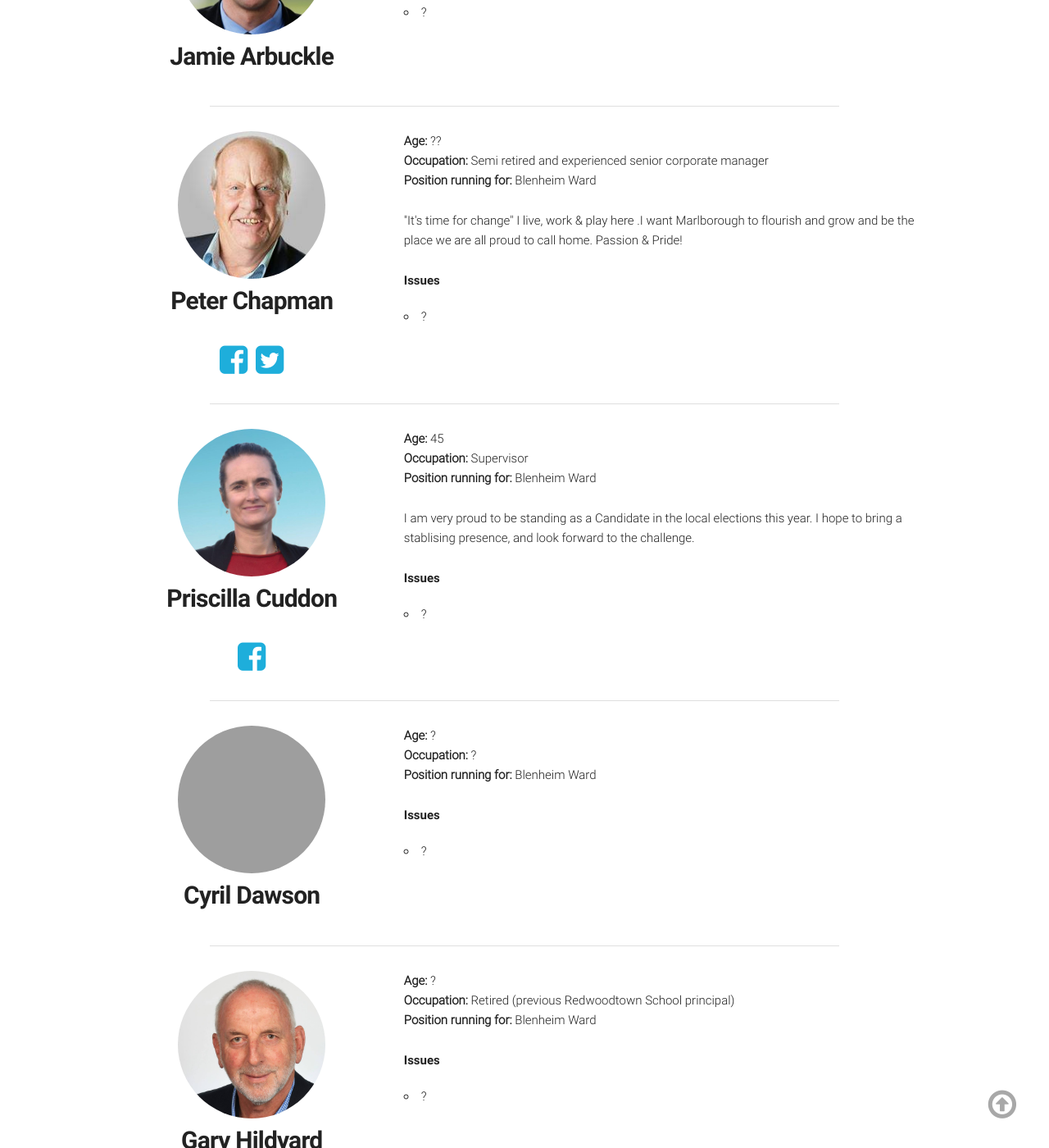
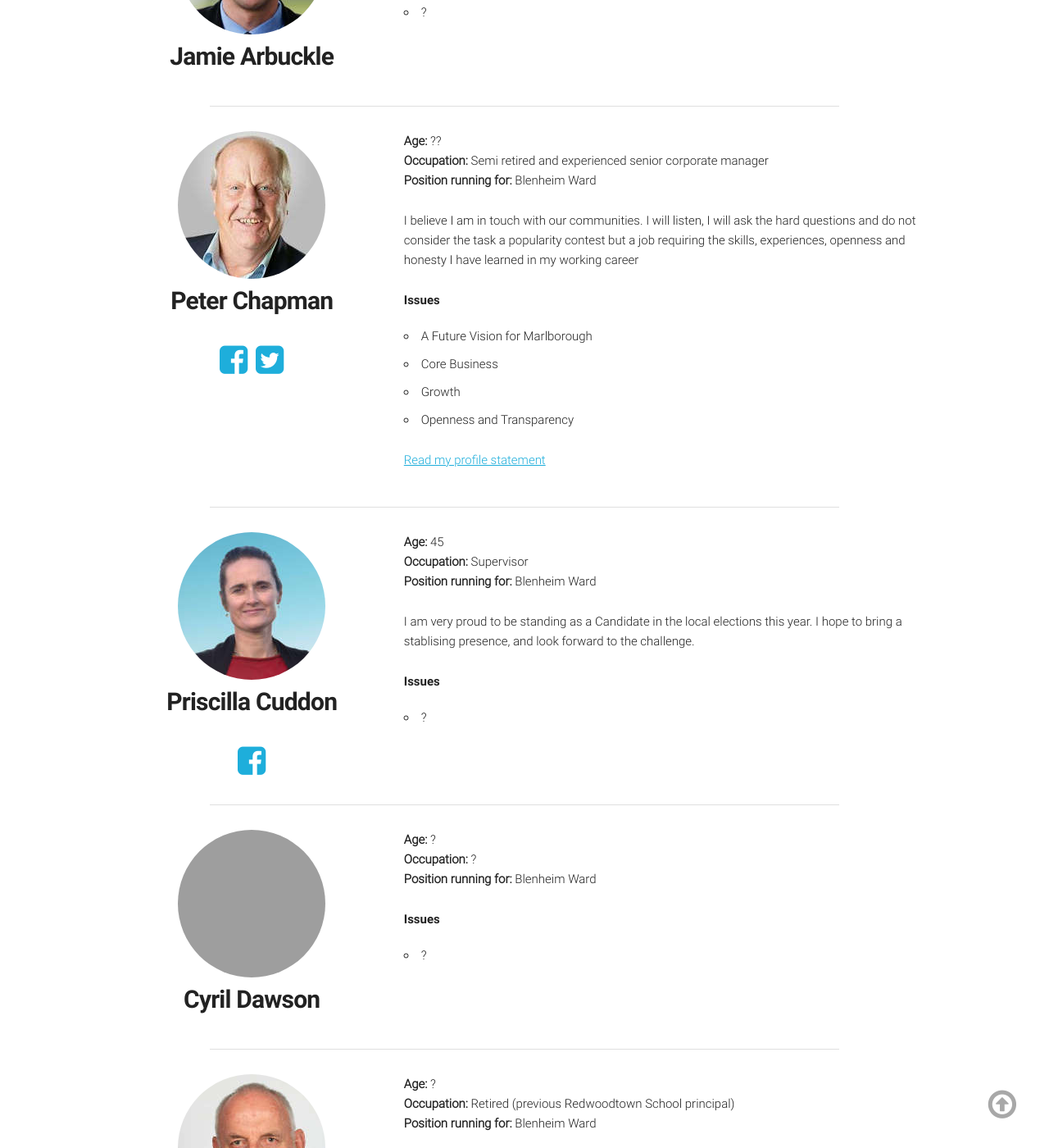
Before and after one commit to mattybrown/yourCouncil, a Jekyll site: the page built from index.html, in a window 1280 px wide and 1400 px high, scrolled down 5157 px. Shown: the whole window at 82% size. Built offline with Jekyll 4.4.1, drawn with Linux system fonts in a browser that asks for light colours; nearby versions of some CDN libraries; some of the changed text lies outside the part shown; grey boxes are pictures that could not be loaded.

Commit message:
Added alt tages, compressed images, added candidate details, removed black from behind ads, added some profiles

```diff
--- a/css/custom.css
+++ b/css/custom.css
@@ -72,7 +72,6 @@
   .ad-placement-mobile{
     width:300px;
     height:120px;
-    background: #000;
     margin:20px auto 0 auto;
     display:block;
   }
@@ -90,7 +89,6 @@
   .ad-placement-mobile{
     width:300px;
     height:120px;
-    background: #000;
     margin:20px auto 0 auto;
     display:block;
   }
@@ -107,7 +105,6 @@
   .ad-placement-tablet{
     width:550px;
     height:120px;
-    background: #000;
     margin:20px auto 0 auto;
     display:block;
   }
@@ -124,7 +121,6 @@
   .ad-placement-large{
     width:750px;
     height:120px;
-    background: #000;
     margin:20px auto 0 auto;
     display:block;
   }
--- a/index.html
+++ b/index.html
@@ -6,7 +6,7 @@
   <h2 class="title">
     Your Council, Marlborough
   </h2>
-  <p class="head-text">This site is intended to compile information on candidates running for the Marlborough local election using published information from many sources including facebook, wikipedia, <a href="http://www.stuff.co.nz/marlborough-express" target="_blank">the Marlborough Express</a>, the <a href="http://www.electionz.com/LGENominations/ELT53MA16_candidates.htm" target="_blank">MDC nominations list</a> and individual candidates websites.</p>
+  <p class="head-text">This site is intended to compile information on candidates running for the Marlborough local election using published information from many sources including facebook, wikipedia, <a href="http://www.stuff.co.nz/marlborough-express" target="_blank" alt="the Marlborough Express">the Marlborough Express</a>, the <a href="http://www.electionz.com/LGENominations/ELT53MA16_candidates.htm" target="_blank" alt="MDC nominations list">MDC nominations list</a> and individual candidates websites.</p>
   <p>
     If you are a candidate and would like to update or contribute information for this site, please email me at <a href="mailto:brownprobable@gmail.com">brownprobable@gmail.com</a>
   </p>
@@ -19,10 +19,10 @@
 
   <h3 id="mayoral">Mayoral Candidates</h3>
   <div class="divider"></div>
-  <div class="row">
+  <div class="row" id="john-davis">
 
     <div class="four columns face">
-      <img src="images/john-davis.jpg" class="img-circle" />
+      <img src="images/john-davis.jpg" class="img-circle" alt="John Davis" />
       <h4>John Davis</h4>
       <!--<div class="row social-icons">
         <a href="#" target="_blank"><i class="fa fa-facebook-square"></i></a>
@@ -41,20 +41,20 @@
       </ul>
       <h6>Media</h6>
       <ul>
-        <li><a href="http://www.stuff.co.nz/marlborough-express/news/82969974/Property-developer-John-Davis-to-run-for-Marlborough-mayoralty" target="_blank">Property developer John Davis to run for Marlborough mayoralty </a> - Marlborough Express, August 9 2016</li>
+        <li><a href="http://www.stuff.co.nz/marlborough-express/news/82969974/Property-developer-John-Davis-to-run-for-Marlborough-mayoralty" target="_blank" alt="Property developer John Davis to run for Marlborough mayoralty - Marlborough Express, August 9 2016">Property developer John Davis to run for Marlborough mayoralty </a> - Marlborough Express, August 9 2016</li>
       </ul>
     </div>
   </div>
   <div class="divider"></div>
-  <div class="row">
+  <div class="row" id="brian-dawson">
 
     <div class="four columns face">
-      <img src="images/bryan-dawson.jpg" class="img-circle" />
+      <img src="images/bryan-dawson.jpg" class="img-circle" alt="Brian Dawson" />
       <h4>Brian Dawson</h4>
       <div class="row social-icons">
-        <a href="https://www.facebook.com/BrianDawsonNZ/" target="_blank"><i class="fa fa-facebook-square"></i></a>
-        <a href="https://twitter.com/BrianDawsonNZ" target="_blank"><i class="fa fa-twitter-square"></i></a>
-        <a href="http://www.briandawson.co.nz/" class="button button-primary" target="_blank"><i class="fa fa-external-link-square"></i> Website</a>
+        <a href="https://www.facebook.com/BrianDawsonNZ/" target="_blank" alt="Brian Dawson's Facebook page"><i class="fa fa-facebook-square"></i></a>
+        <a href="https://twitter.com/BrianDawsonNZ" target="_blank" alt="Brian Dawson's Twitter"><i class="fa fa-twitter-square"></i></a>
+        <a href="http://www.briandawson.co.nz/" class="button button-primary" target="_blank" alt="Brian Dawson's website"><i class="fa fa-external-link-square"></i> Website</a>
       </div>
     </div>
     <div class="eight columns">
@@ -72,18 +72,18 @@
       </ul>
       <h6>Media</h6>
       <ul>
-        <li><a href="http://www.stuff.co.nz/marlborough-express/news/82195924/Councillor-Brian-Dawson-launches-bid-for-Marlborough-mayoralty" target="_blank">Councillor Brian Dawson launches bid for Marlborough mayoralty </a> - Marlborough Express, July 18 2016</li>
+        <li><a href="http://www.stuff.co.nz/marlborough-express/news/82195924/Councillor-Brian-Dawson-launches-bid-for-Marlborough-mayoralty" target="_blank" alt="Councillor Brian Dawson launches bid for Marlborough mayoralty - Marlborough Express, July 18 2016">Councillor Brian Dawson launches bid for Marlborough mayoralty </a> - Marlborough Express, July 18 2016</li>
       </ul>
     </div>
   </div>
   <div class="divider"></div>
-  <div class="row">
+  <div class="row" id="colin-king">
     <div class="four columns face">
-      <img src="images/colin-king.jpg" class="img-circle" />
+      <img src="images/colin-king.jpg" class="img-circle" alt="Colin King" />
       <h4>Colin King</h4>
       <div class="row social-icons">
-        <a href="https://www.facebook.com/colinkingformayor" target="_blank"><i class="fa fa-facebook-square"></i></a>
-        <a href="http://colinking.co.nz/" class="button button-primary" target="_blank"><i class="fa fa-external-link-square"></i> Website</a>
+        <a href="https://www.facebook.com/colinkingformayor" target="_blank" alt="Colin King's Facebook page"><i class="fa fa-facebook-square"></i></a>
+        <a href="http://colinking.co.nz/" class="button button-primary" target="_blank" alt="Colin King's website"><i class="fa fa-external-link-square"></i> Website</a>
       </div>
     </div>
     <div class="eight columns">
@@ -97,20 +97,20 @@
       </ul>
       <h6>Media</h6>
       <ul>
-        <li><a href="http://www.stuff.co.nz/marlborough-express/news/79502423/Colin-King-confirms-bid-to-become-Marlboroughs-mayor" target="_blank">Colin King confirms bid to become Marlborough's mayor </a> - Marlborough Express, May 3 2016</li>
+        <li><a href="http://www.stuff.co.nz/marlborough-express/news/79502423/Colin-King-confirms-bid-to-become-Marlboroughs-mayor" target="_blank" alt="Colin King confirms bid to become Marlborough's mayor - Marlborough Express, May 3 2016">Colin King confirms bid to become Marlborough's mayor </a> - Marlborough Express, May 3 2016</li>
       </ul>
     </div>
   </div>
   <div class="divider"></div>
 
-  <div class="row">
+  <div class="row" id="john-leggett">
     <div class="four columns face">
-      <img src="images/john-leggett.jpg" class="img-circle" />
+      <img src="images/john-leggett.jpg" class="img-circle" alt="John Leggett" />
       <h4>John Leggett</h4>
       <div class="row social-icons">
-        <a href="https://www.facebook.com/johnleggett4mayor" target="_blank"><i class="fa fa-facebook-square"></i></a>
+        <a href="https://www.facebook.com/johnleggett4mayor" target="_blank" alt="John Leggett's Facebook page"><i class="fa fa-facebook-square"></i></a>
         <!--<a href="#" target="_blank"><i class="fa fa-twitter-square"></i></a>-->
-        <a href="http://www.johnleggett.co.nz/" class="button button-primary" target="_blank"><i class="fa fa-external-link-square"></i> Website</a>
+        <a href="http://www.johnleggett.co.nz/" class="button button-primary" target="_blank" alt="John Leggett's website"><i class="fa fa-external-link-square"></i> Website</a>
       </div>
     </div>
     <div class="eight columns">
@@ -127,7 +127,7 @@
       </ul>
       <h6>Media</h6>
       <ul>
-        <li><a href="http://www.stuff.co.nz/marlborough-express/news/75767175/Councillor-estate-agent-and-former-MP-considering-Marlborough-mayoralty" target="_blank">Councillor, estate agent and former MP considering Marlborough mayoralty </a> - Marlborough Express, January 12 2016</li>
+        <li><a href="http://www.stuff.co.nz/marlborough-express/news/75767175/Councillor-estate-agent-and-former-MP-considering-Marlborough-mayoralty" target="_blank" alt="Councillor, estate agent and former MP considering Marlborough mayoralty - Marlborough Express, January 12 2016">Councillor, estate agent and former MP considering Marlborough mayoralty </a> - Marlborough Express, January 12 2016</li>
       </ul>
     </div>
   </div>
@@ -137,9 +137,9 @@
   <div class="divider"></div>
   <h3 id="msw">Marlborough Sounds Ward</h3>
   <div class="divider"></div>
-  <div class="row">
+  <div class="row" id="laurence-etheredge">
     <div class="four columns face">
-      <img src="images/laurence-etheredge.jpg" class="img-circle" />
+      <img src="images/laurence-etheredge.jpg" class="img-circle" alt="Laurence Etheredge" />
       <h4>Laurence Etheredge</h4>
       <!--<div class="row social-icons">
         <a href="#" target="_blank"><i class="fa fa-facebook-square"></i></a>
@@ -159,9 +159,9 @@
     </div>
   </div>
   <div class="divider"></div>
-  <div class="row">
+  <div class="row" id="trevor-hook">
     <div class="four columns face">
-      <img src="images/trevor-hook.jpg" class="img-circle" />
+      <img src="images/trevor-hook.jpg" class="img-circle" alt="Trevor Hook" />
       <h4>Trevor Hook</h4>
       <!--<div class="row social-icons">
         <a href="#" target="_blank"><i class="fa fa-facebook-square"></i></a>
@@ -181,9 +181,9 @@
     </div>
   </div>
   <div class="divider"></div>
-  <div class="row">
+  <div class="row" id="david-oddie">
     <div class="four columns face">
-      <img src="images/david-oddie.jpg" class="img-circle" />
+      <img src="images/david-oddie.jpg" class="img-circle" alt="David Oddie" />
       <h4>David Oddie</h4>
       <!--<div class="row social-icons">
         <a href="#" target="_blank"><i class="fa fa-facebook-square"></i></a>
@@ -203,9 +203,9 @@
     </div>
   </div>
   <div class="divider"></div>
-  <div class="row">
+  <div class="row" id="nadine-taylor">
     <div class="four columns face">
-      <img src="images/nadine-taylor.jpg" class="img-circle" />
+      <img src="images/nadine-taylor.jpg" class="img-circle" alt="Nadine Taylor" />
       <h4>Nadine Taylor</h4>
       <!--<div class="row social-icons">
         <a href="#" target="_blank"><i class="fa fa-facebook-square"></i></a>
@@ -229,9 +229,9 @@
   <h3 id="waw">Wairau-Awatere Ward</h3>
   <div class="divider"></div>
 
-  <div class="row">
+  <div class="row" id="cynthia-brooks">
     <div class="four columns face">
-      <img src="images/cynthia-brooks.jpg" class="img-circle" />
+      <img src="images/cynthia-brooks.jpg" class="img-circle" alt="Cynthia Brooks" />
       <h4>Cynthia Brooks</h4>
       <!--<div class="row social-icons">
         <a href="#" target="_blank"><i class="fa fa-facebook-square"></i></a>
@@ -252,9 +252,9 @@
   </div>
   <div class="divider"></div>
 
-  <div class="row">
+  <div class="row" id="geoff-evans">
     <div class="four columns face">
-      <img src="images/geoff-evans.jpg" class="img-circle" />
+      <img src="images/geoff-evans.jpg" class="img-circle" alt="Geoff Evans" />
       <h4>Geoff Evans</h4>
       <!--<div class="row social-icons">
         <a href="#" target="_blank"><i class="fa fa-facebook-square"></i></a>
@@ -278,14 +278,14 @@
   <h3 id="bw">Blenheim Ward</h3>
   <div class="divider"></div>
 
-  <div class="row">
+  <div class="row" id="jenny-andrews">
     <div class="four columns face">
-      <img src="images/jenny-andrews.jpg" class="img-circle" />
+      <img src="images/jenny-andrews.jpg" class="img-circle" alt="Jenny Andrews" />
       <h4>Jenny Andrews</h4>
       <div class="row social-icons">
         <!--<a href="#" target="_blank"><i class="fa fa-facebook-square"></i></a>
         <a href="#" target="_blank"><i class="fa fa-twitter-square"></i></a>-->
-        <a href="http://jennyandrewscelebrant.weebly.com/" class="button button-primary" target="_blank"><i class="fa fa-external-link-square"></i> Website</a>
+        <a href="http://jennyandrewscelebrant.weebly.com/" class="button button-primary" target="_blank" alt="Jenny Andrews' website"><i class="fa fa-external-link-square"></i> Website</a>
       </div>
     </div>
     <div class="eight columns">
@@ -300,9 +300,9 @@
     </div>
   </div>
   <div class="divider"></div>
-  <div class="row">
+  <div class="row" id="jamie-arbuckle">
     <div class="four columns face">
-      <img src="images/jamie-arbuckle.jpg" class="img-circle" />
+      <img src="images/jamie-arbuckle.jpg" class="img-circle" alt="Jamie Arbuckle" />
       <h4>Jamie Arbuckle</h4>
       <!--<div class="row social-icons">
         <a href="#" target="_blank"><i class="fa fa-facebook-square"></i></a>
@@ -322,13 +322,13 @@
     </div>
   </div>
   <div class="divider"></div>
-  <div class="row">
+  <div class="row" id="peter-chapman">
     <div class="four columns face">
-      <img src="images/peter-chapman.jpg" class="img-circle" />
+      <img src="images/peter-chapman.jpg" class="img-circle" alt="Peter Chapman" />
       <h4>Peter Chapman</h4>
       <div class="row social-icons">
-        <a href="https://www.facebook.com/Pete5755/" target="_blank"><i class="fa fa-facebook-square"></i></a>
-        <a href="https://twitter.com/jazz5755" target="_blank"><i class="fa fa-twitter-square"></i></a>
+        <a href="https://www.facebook.com/Pete5755/" target="_blank" alt="Peter Chapman's Facebook page"><i class="fa fa-facebook-square"></i></a>
+        <a href="https://twitter.com/jazz5755" target="_blank" alt="Peter Chapman's Twitter"><i class="fa fa-twitter-square"></i></a>
         <!--<a href="#" class="button button-primary" target="_blank"><i class="fa fa-external-link-square"></i> Website</a>-->
       </div>
     </div>
@@ -336,20 +336,24 @@
       <p><strong>Age:</strong> ??<br />
       <strong>Occupation:</strong> Semi retired and experienced senior corporate manager<br />
       <strong>Position running for:</strong> Blenheim Ward</p>
-      <p>"It's time for change" I live, work & play here .I want Marlborough to flourish and grow and be the place we are all proud to call home. Passion & Pride!</p>
+      <p>I believe I am in touch with our communities. I will listen, I will ask the hard questions and do not consider the task a popularity contest but a job requiring the skills, experiences, openness and honesty I have learned in my working career</p>
       <h6>Issues</h6>
       <ul>
-        <li>?</li>
+        <li>A Future Vision for Marlborough</li>
+        <li>Core Business</li>
+        <li>Growth</li>
+        <li>Openness and Transparency</li>
       </ul>
+      <p><a href="{{ site.url }}/peter-chapman/" alt="Profile Statement">Read my profile statement</a></p>
     </div>
   </div>
   <div class="divider"></div>
-  <div class="row">
+  <div class="row" id="priscilla-cuddon">
     <div class="four columns face">
-      <img src="images/priscilla-cuddon.jpg" class="img-circle" />
+      <img src="images/priscilla-cuddon.jpg" class="img-circle" alt="Priscilla Cuddon" />
       <h4>Priscilla Cuddon</h4>
       <div class="row social-icons">
-        <a href="https://www.facebook.com/cuddon2016" target="_blank"><i class="fa fa-facebook-square"></i></a>
+        <a href="https://www.facebook.com/cuddon2016" target="_blank" alt="Priscilla Cuddon's Facebook page"><i class="fa fa-facebook-square"></i></a>
         <!--<a href="#" target="_blank"><i class="fa fa-twitter-square"></i></a>
         <a href="#" class="button button-primary" target="_blank"><i class="fa fa-external-link-square"></i> Website</a>-->
       </div>
@@ -367,9 +371,9 @@
     </div>
   </div>
   <div class="divider"></div>
-  <div class="row">
+  <div class="row" id="cyril-dawson">
     <div class="four columns face">
-      <img src="images/cyril-dawson.jpg" class="img-circle" />
+      <img src="images/cyril-dawson.jpg" class="img-circle" alt="Cyril Dawson" />
       <h4>Cyril Dawson</h4>
       <!--<div class="row social-icons">
         <a href="#" target="_blank"><i class="fa fa-facebook-square"></i></a>
@@ -389,9 +393,9 @@
     </div>
   </div>
   <div class="divider"></div>
-  <div class="row">
+  <div class="row" id="gary-hildyard">
     <div class="four columns face">
-      <img src="images/gary-hildyard.jpg" class="img-circle" />
+      <img src="images/gary-hildyard.jpg" class="img-circle" alt="Gary Hildyard" />
       <h4>Gary Hildyard</h4>
       <!--<div class="row social-icons">
         <a href="#" target="_blank"><i class="fa fa-facebook-square"></i></a>
@@ -411,9 +415,9 @@
     </div>
   </div>
   <div class="divider"></div>
-  <div class="row">
+  <div class="row" id="graham-hill">
     <div class="four columns face">
-      <img src="images/graham-hill.jpg" class="img-circle" />
+      <img src="images/graham-hill.jpg" class="img-circle" alt="Graham Hill" />
       <h4>Graham Hill</h4>
       <!--<div class="row social-icons">
         <a href="#" target="_blank"><i class="fa fa-facebook-square"></i></a>
@@ -422,20 +426,23 @@
       </div>-->
     </div>
     <div class="eight columns">
-      <p><strong>Age:</strong> ?<br />
-      <strong>Occupation:</strong> ?<br />
+      <p><strong>Age:</strong> I am 58 – age should not be an issue<br />
+        <a href="www.legislation.govt.nz/act/public/1993/0082/latest/DLM304475.html" alt="Human Rights Act 1993 - Prohibited grounds of discrimination">Human Rights Act 1993 - Prohibited grounds of discrimination</a><br />
+      <strong>Occupation:</strong> Lawyer<br />
       <strong>Position running for:</strong> Blenheim Ward</p>
-      <p></p>
+      <p>In short keeping it straight; that the MDC should not end up being the tipping ground for costly projects irrespective of the  merits of them; transparency of process; heartland voters need to take back ownership of local democracy- MDC is for ALL not SOME.</p>
+      <p>Feel free to phone 579 4033 or 021 143 8020</p>
       <h6>Issues</h6>
       <ul>
         <li>?</li>
       </ul>
+      <p><a href="{{ site.url }}/graham-hill/" alt="Profile Statement">Read my profile statement</a></p>
     </div>
   </div>
   <div class="divider"></div>
-  <div class="row">
+  <div class="row" id="mark-peters">
     <div class="four columns face">
-      <img src="images/mark-peters.jpg" class="img-circle" />
+      <img src="images/mark-peters.jpg" class="img-circle" alt="Mark Peters" />
       <h4>Mark Peters</h4>
       <!--<div class="row social-icons">
         <a href="#" target="_blank"><i class="fa fa-facebook-square"></i></a>
@@ -455,9 +462,9 @@
     </div>
   </div>
   <div class="divider"></div>
-  <div class="row">
+  <div class="row" id="diane-ryan">
     <div class="four columns face">
-      <img src="images/diane-ryan.jpg" class="img-circle" />
+      <img src="images/diane-ryan.jpg" class="img-circle" alt="Diane Ryan" />
       <h4>Diane Ryan</h4>
       <!--<div class="row social-icons">
         <a href="#" target="_blank"><i class="fa fa-facebook-square"></i></a>
@@ -477,12 +484,12 @@
     </div>
   </div>
   <div class="divider"></div>
-  <div class="row">
+  <div class="row" id="laressa-shenfield">
     <div class="four columns face">
-      <img src="images/laressa-shenfield.jpg" class="img-circle" />
+      <img src="images/laressa-shenfield.jpg" class="img-circle" alt="Laressa Shenfield" />
       <h4>Laressa Shenfield</h4>
       <div class="row social-icons">
-        <a href="https://www.facebook.com/LaressaShenfieldMDC" target="_blank"><i class="fa fa-facebook-square"></i></a>
+        <a href="https://www.facebook.com/LaressaShenfieldMDC" target="_blank" alt="Laressa Shenfield's Facebook page"><i class="fa fa-facebook-square"></i></a>
         <!--<a href="#" target="_blank"><i class="fa fa-twitter-square"></i></a>
         <a href="#" class="button button-primary" target="_blank"><i class="fa fa-external-link-square"></i> Website</a>-->
       </div>
@@ -499,9 +506,9 @@
     </div>
   </div>
   <div class="divider"></div>
-  <div class="row">
+  <div class="row" id="terry-sloan">
     <div class="four columns face">
-      <img src="images/terry-sloan.jpg" class="img-circle" />
+      <img src="images/terry-sloan.jpg" class="img-circle" alt="Terry Sloan" />
       <h4>Terry Sloan</h4>
       <!--<div class="row social-icons">
         <a href="#" target="_blank"><i class="fa fa-facebook-square"></i></a>
@@ -521,12 +528,12 @@
     </div>
   </div>
   <div class="divider"></div>
-  <div class="row">
+  <div class="row" id="alan-straker">
     <div class="four columns face">
-      <img src="images/alan-straker.jpg" class="img-circle" />
+      <img src="images/alan-straker.jpg" class="img-circle" alt="Alan Straker" />
       <h4>Alan Straker</h4>
       <div class="row social-icons">
-        <a href="https://www.facebook.com/AlanStraker4MDC" target="_blank"><i class="fa fa-facebook-square"></i></a>
+        <a href="https://www.facebook.com/AlanStraker4MDC" target="_blank" alt="Alan Straker's Facebook page"><i class="fa fa-facebook-square"></i></a>
         <!--<a href="#" target="_blank"><i class="fa fa-twitter-square"></i></a>
         <a href="#" class="button button-primary" target="_blank"><i class="fa fa-external-link-square"></i> Website</a>-->
       </div>
@@ -544,5 +551,4 @@
       </ul>
     </div>
   </div>
-  <div class="divider"></div>
 </section>
```
Also changed, not shown: other parts of index.html (+1 -1 lines), _layouts/profile.html (added, +76 -0 lines), graham-hill.md (added, +36 -0 lines), peter-chapman.md (added, +14 -0 lines), images/alan-straker.jpg, images/colin-king.jpg, images/david-oddie.jpg, images/gary-hildyard.jpg, images/geoff-evans.jpg, images/graham-hill.jpg (added), images/jamie-arbuckle.jpg, images/jenny-andrews.jpg, images/john-davis.jpg (added), images/john-leggett.jpg, 4 more files.
